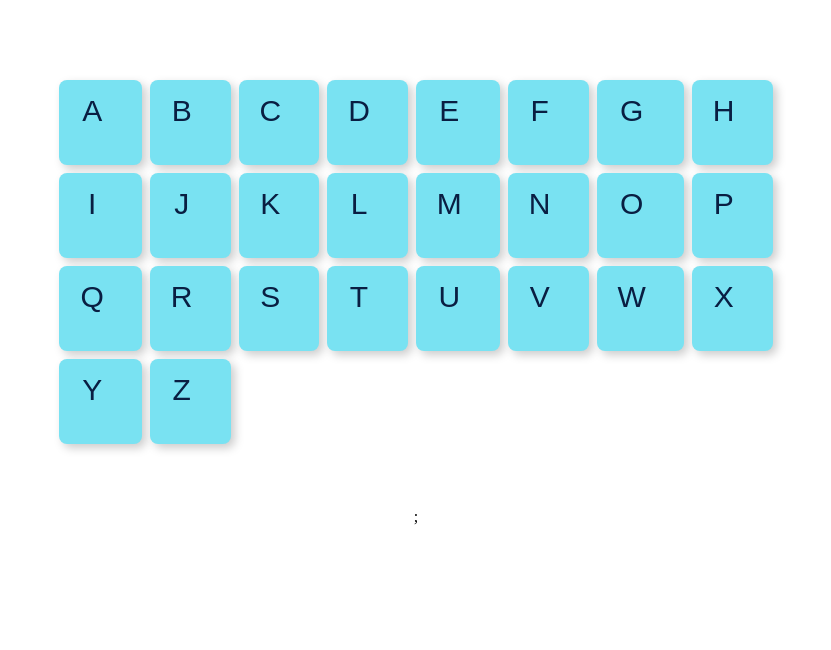
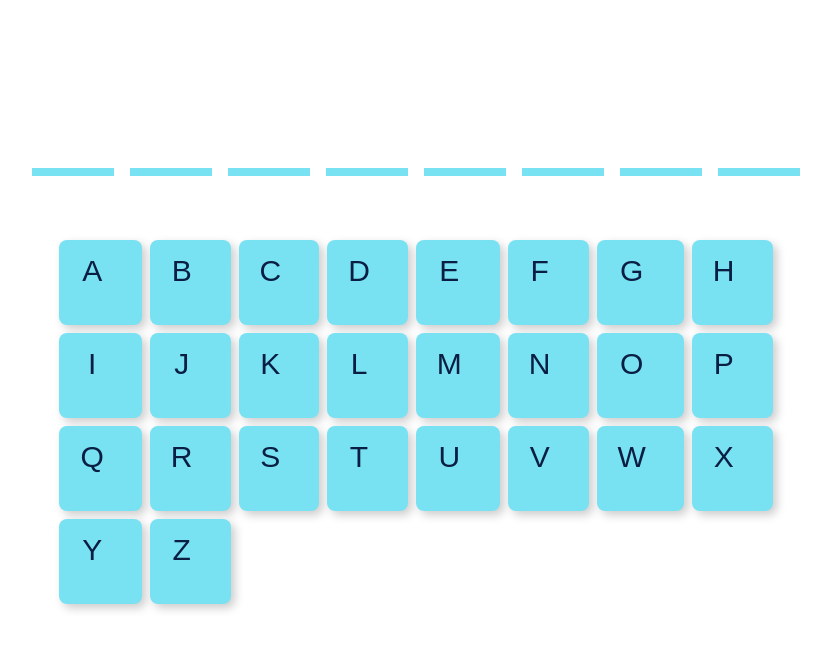
Before and after one commit to wfercanas/class-basic-react, a React (Vite) app: page / in a window 1280 px wide. Shown: the top 650 px of the page, without its empty margins (224-1055 px from the left). Built offline with nearby package versions, Linux system fonts and the light colour scheme.

Commit message:
feat: add word component

```diff
--- a/src/App.jsx
+++ b/src/App.jsx
@@ -1,4 +1,5 @@
 import { Keyboard } from "./components/Keyboard";
+import { Word } from "./components/Word";
 
 import { StyledApp } from "./styles";
 
@@ -10,7 +11,8 @@ function App() {
 
   return (
     <StyledApp>
-      <Keyboard onClick={handleClick} />;
+      <Word word={word} />
+      <Keyboard onClick={handleClick} />
     </StyledApp>
   );
 }
--- /dev/null
+++ b/src/components/Word/index.jsx
@@ -0,0 +1,17 @@
+import { Letter } from "../Letter";
+import { StyledWord } from "./styles";
+
+function Word(props) {
+  const { word } = props;
+
+  const letters = word.split("");
+  return (
+    <StyledWord>
+      {letters.map((letter, index) => (
+        <Letter key={index + letter} letter={letter} />
+      ))}
+    </StyledWord>
+  );
+}
+
+export { Word };
--- /dev/null
+++ b/src/components/Word/styles.js
@@ -0,0 +1,9 @@
+import styled from "styled-components";
+
+const StyledWord = styled.div`
+  display: flex;
+  justify-content: center;
+  gap: 16px;
+`;
+
+export { StyledWord };
```
